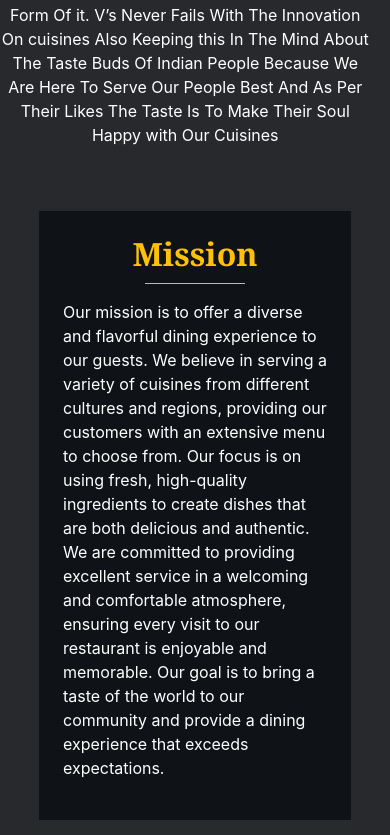
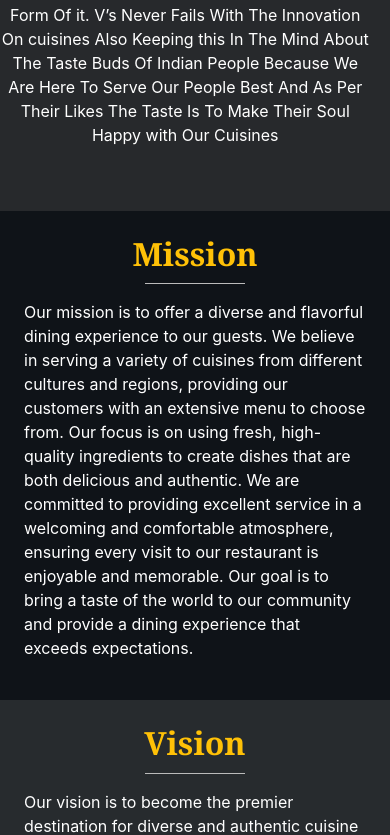
Before and after one commit to Tulsi-gohil/food-web, a React (Create React App) app: page /About in a window 390 px wide. Shown: the part 2290-3125 px from the top of the page. Built offline with nearby package versions, Linux system fonts and the light colour scheme.

Commit message:
Update App.css

```diff
--- a/src/App.css
+++ b/src/App.css
@@ -650,10 +650,7 @@ margin-top: 150px;
 
 
 @media (max-width: 992px) {
-  .about-title, .about-subtitle {
-    margin-left: 300px;
-    text-align: center;
-  }
+
 
   .chef-img {
     margin-left: 0;
@@ -666,7 +663,7 @@ margin-top: 150px;
   }
 
   .box {
-    width: 80%;
+    width: 100%;
     margin: auto;
   }
 
```
